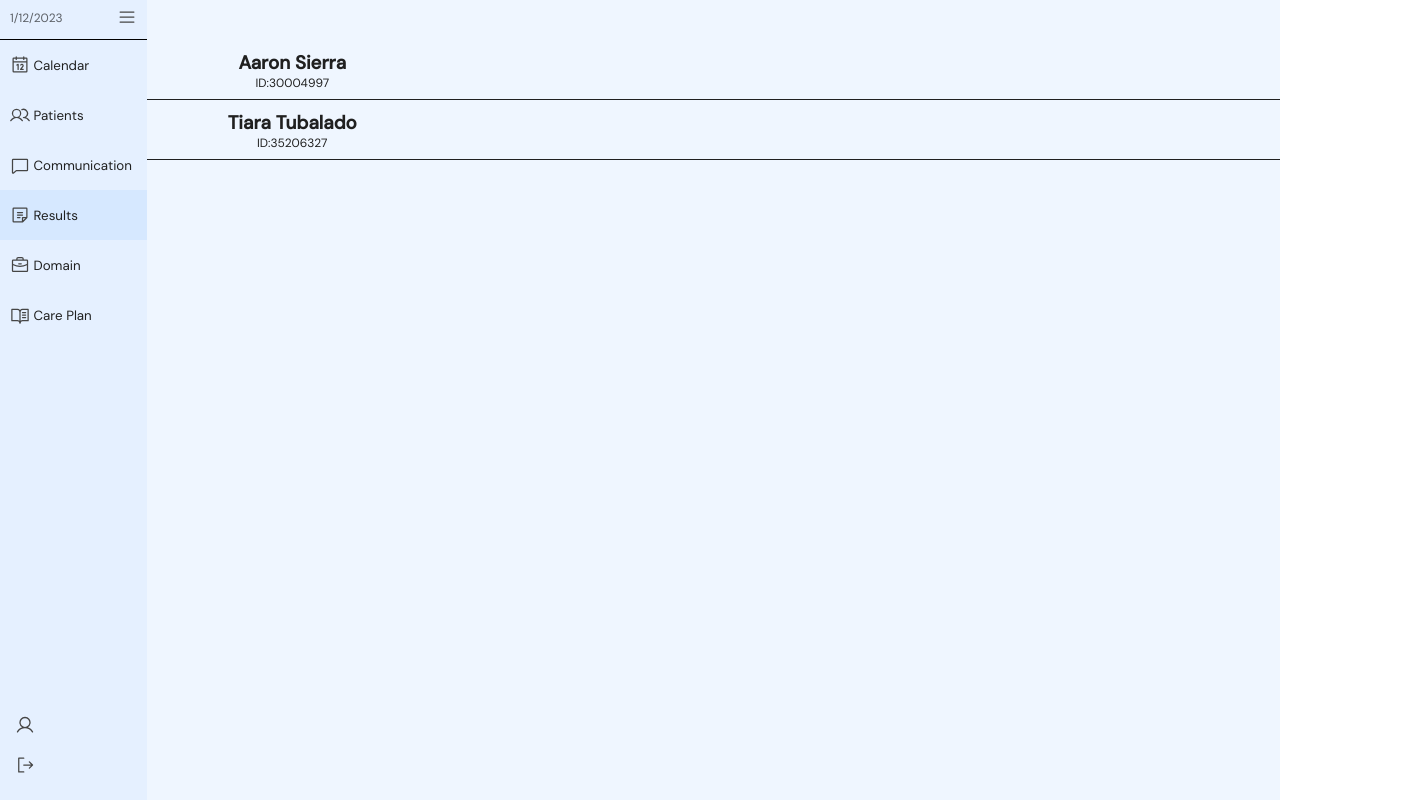
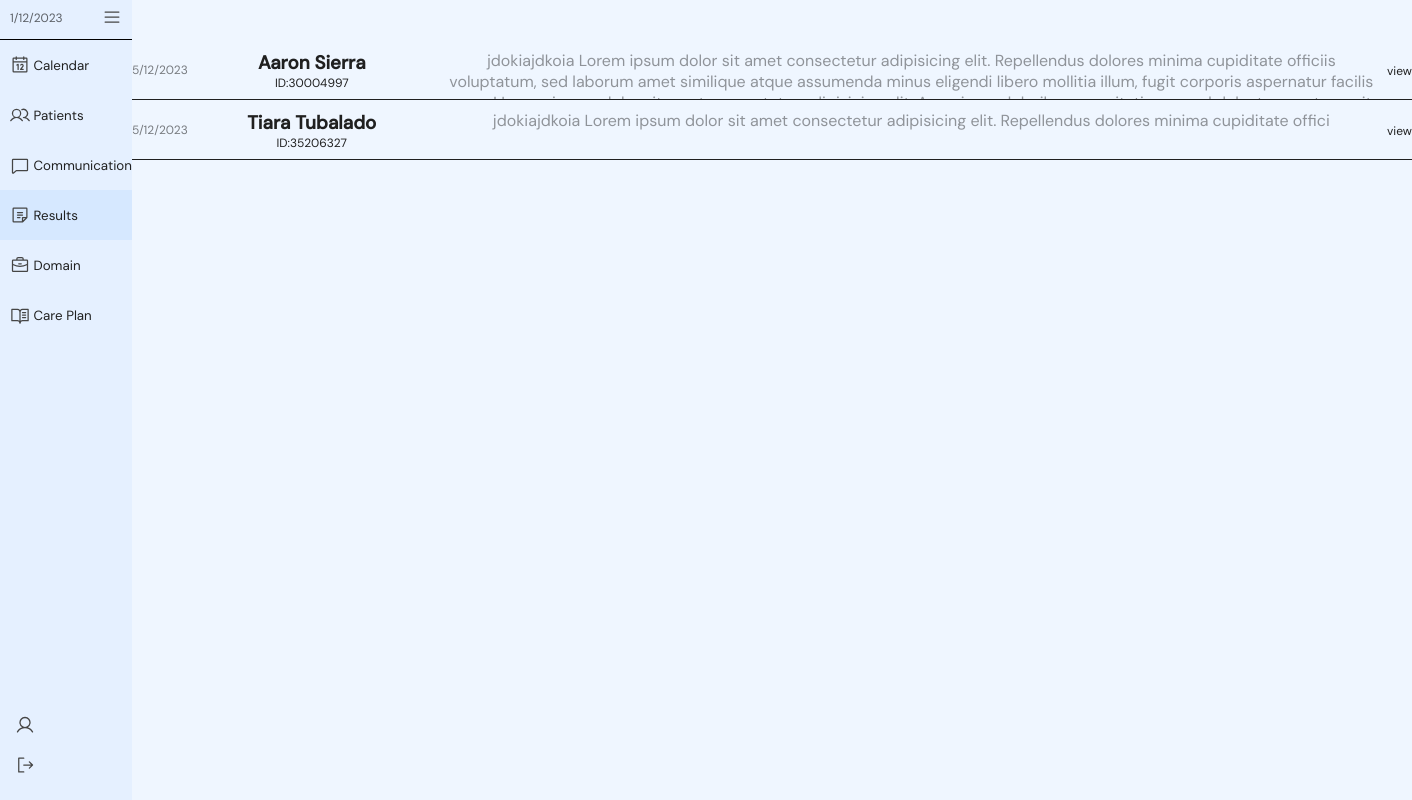
Before and after one commit to DiamondD7/yougotjob_client, a React (Vite) app: page /home in a window 1280 px wide. Both pictures are taken after a click on the button "Results". Shown: the whole page, 1412 px wide, since content can reach past the window. Built offline with nearby package versions, Linux system fonts and the light colour scheme.

Commit message:
added mock data in the result component

```diff
--- a/src/components/Results/Results.jsx
+++ b/src/components/Results/Results.jsx
@@ -6,15 +6,45 @@ const Results = () => {
     <div>
       <div className="patients-results-container__wrapper">
         <div className="patients-results-container">
+          <div>
+            <p className="patient-result-date">5/12/2023</p>
+          </div>
           <div className="patient-sub-details__wrapper">
             <h3 className="patient-name__text">Aaron Sierra</h3>
             <p className="patient-id__text">ID:30004997</p>
           </div>
+          <div className="patient-diagnosis__wrapper">
+            <p>
+              jdokiajdkoia Lorem ipsum dolor sit amet consectetur adipisicing
+              elit. Repellendus dolores minima cupiditate officiis voluptatum,
+              sed laborum amet similique atque assumenda minus eligendi libero
+              mollitia illum, fugit corporis aspernatur facilis nemo! Lorem
+              ipsum dolor sit amet consectetur adipisicing elit. Asperiores
+              doloribus exercitationem, ad delectus, nostrum sit magni veniam
+              illo corporis minus iusto dolor, nulla rerum necessitatibus
+              reprehenderit. Quam fuga nostrum dolorum!
+            </p>
+          </div>
+          <div>
+            <button className="patient-view__btn">view</button>
+          </div>
         </div>
         <div className="patients-results-container">
+          <div>
+            <p className="patient-result-date">5/12/2023</p>
+          </div>
           <div className="patient-sub-details__wrapper">
             <h3 className="patient-name__text">Tiara Tubalado </h3>
             <p className="patient-id__text">ID:35206327</p>
+          </div>
+          <div className="patient-diagnosis__wrapper">
+            <p>
+              jdokiajdkoia Lorem ipsum dolor sit amet consectetur adipisicing
+              elit. Repellendus dolores minima cupiditate offici
+            </p>
+          </div>
+          <div>
+            <button className="patient-view__btn">view</button>
           </div>
         </div>
       </div>
--- a/src/styles/resultsstyles.css
+++ b/src/styles/resultsstyles.css
@@ -3,6 +3,9 @@
 }
 
 .patients-results-container{
+    display: flex;
+    justify-content: space-around;
+    align-items: center;
     width: 100%;
     height: 60px;
     /* background-color: red; */
@@ -22,7 +25,30 @@
 
 }
 
+.patient-diagnosis__wrapper {
+    text-align: center;
+    padding:10px 10px 10px 0;
+    height: 100%;
+    width: 1100px;
+    overflow: auto;
+}
+.patient-diagnosis__wrapper p{
+    color: rgba(0, 0, 0, 0.4);
+}
+
 
 .patient-id__text{
     font-size: 12px;
 }
+
+.patient-view__btn{
+    border: none;
+    background-color: transparent;
+    cursor: pointer;
+    font-size: 12px;
+}
+
+.patient-result-date{
+    color: rgba(0, 0, 0, 0.5);
+    font-size: 12px;
+}
```
